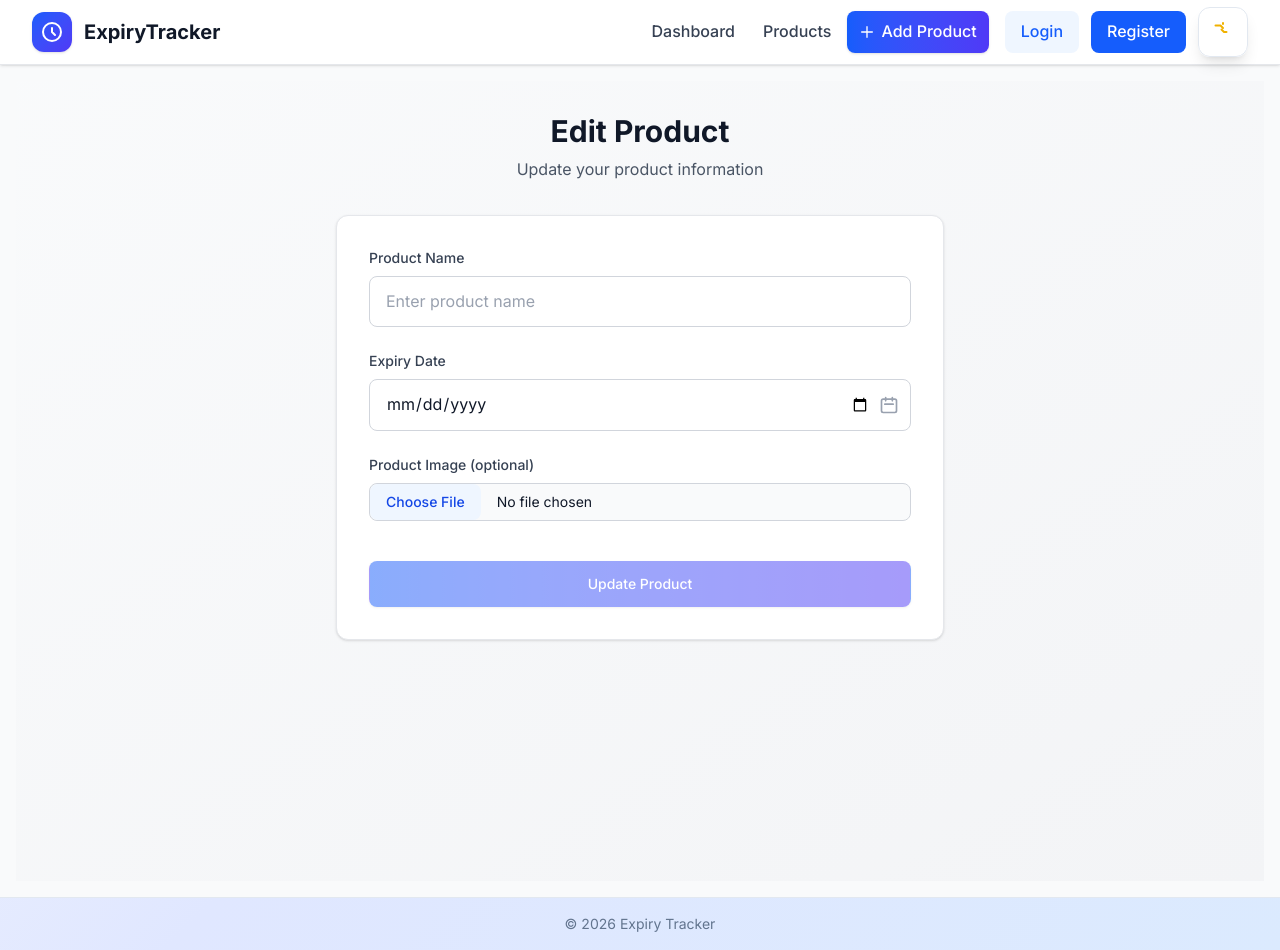
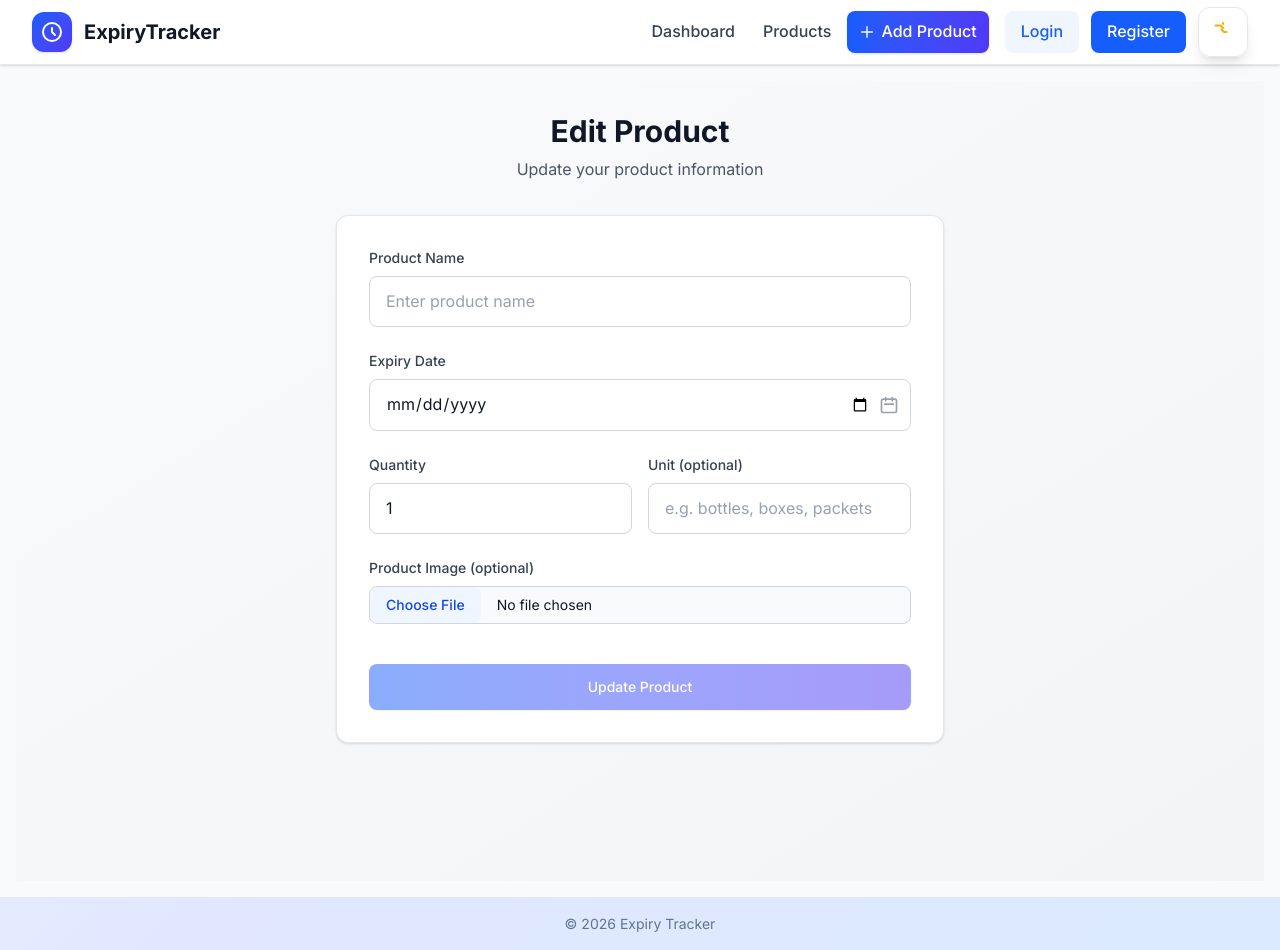
Before and after one commit to matrix29v-eventt/Expiry-Tracker, a Next.js app in the folder frontend/: page /edit-product/1 in a window 1280 px wide. Built offline with nearby package versions, Linux system fonts and the light colour scheme; no server answers.

Commit message:
feat(frontend): add quantity and unit inputs with product card badge

```diff
--- a/frontend/app/add-product/page.tsx
+++ b/frontend/app/add-product/page.tsx
@@ -22,6 +22,8 @@ export default function AddProductPage() {
   const [name, setName] = useState("");
   const [expiryDate, setExpiryDate] = useState("");
   const [category, setCategory] = useState("");
+  const [quantity, setQuantity] = useState("1");
+  const [unit, setUnit] = useState("");
   const [loading, setLoading] = useState(false);
   const [imageFile, setImageFile] = useState<File | null>(null);
   const [imagePreview, setImagePreview] = useState<string | null>(null);
@@ -92,6 +94,8 @@ const handleExpiryDetected = (detectedDate: string, confidence?: number, method?
             name,
             expiryDate,
             category,
+            quantity: parseInt(quantity, 10) || 1,
+            unit,
             ...(imageUrl ? { imageUrl } : {}),
           }),
         }
@@ -156,6 +160,36 @@ const handleExpiryDetected = (detectedDate: string, confidence?: number, method?
                   <option key={cat} value={cat}>{cat}</option>
                 ))}
               </select>
+            </div>
+
+            {/* Quantity & Unit */}
+            <div className="mb-6 grid grid-cols-1 sm:grid-cols-2 gap-4">
+              <div>
+                <label htmlFor="quantity" className="block text-sm font-semibold text-slate-700 dark:text-slate-300 mb-2">
+                  Quantity
+                </label>
+                <input
+                  id="quantity"
+                  type="number"
+                  min="1"
+                  className="block w-full px-4 py-3 border border-slate-300 dark:border-slate-600 rounded-lg focus:ring-2 focus:ring-blue-500 focus:border-blue-500 transition-colors text-slate-900 dark:text-white bg-white dark:bg-slate-700"
+                  value={quantity}
+                  onChange={(e) => setQuantity(e.target.value)}
+                />
+              </div>
+              <div>
+                <label htmlFor="unit" className="block text-sm font-semibold text-slate-700 dark:text-slate-300 mb-2">
+                  Unit (optional)
+                </label>
+                <input
+                  id="unit"
+                  type="text"
+                  className="block w-full px-4 py-3 border border-slate-300 dark:border-slate-600 rounded-lg focus:ring-2 focus:ring-blue-500 focus:border-blue-500 transition-colors text-slate-900 dark:text-white placeholder-slate-400 dark:placeholder-slate-500 bg-white dark:bg-slate-700"
+                  placeholder="e.g. bottles, boxes, packets"
+                  value={unit}
+                  onChange={(e) => setUnit(e.target.value)}
+                />
+              </div>
             </div>
 
             {/* Expiry Date Detection Section */}
--- a/frontend/app/dashboard/DashboardClient.tsx
+++ b/frontend/app/dashboard/DashboardClient.tsx
@@ -12,6 +12,9 @@ interface Product {
   name: string;
   expiryDate: string;
   category?: string;
+  imageUrl?: string;
+  quantity?: number;
+  unit?: string;
   createdAt?: string;
 }
 
--- a/frontend/app/edit-product/[id]/page.tsx
+++ b/frontend/app/edit-product/[id]/page.tsx
@@ -11,6 +11,8 @@ export default function EditProductPage() {
 
   const [name, setName] = useState("");
   const [expiryDate, setExpiryDate] = useState("");
+  const [quantity, setQuantity] = useState("1");
+  const [unit, setUnit] = useState("");
   const [imageUrl, setImageUrl] = useState<string | null>(null);
   const [imageFile, setImageFile] = useState<File | null>(null);
   const [imagePreview, setImagePreview] = useState<string | null>(null);
@@ -27,6 +29,8 @@ export default function EditProductPage() {
         if (product) {
           setName(product.name);
           setExpiryDate(product.expiryDate.split("T")[0]);
+          setQuantity(String(product.quantity || 1));
+          setUnit(product.unit || "");
           setImageUrl(product.imageUrl || null);
           setImagePreview(product.imageUrl || null);
         }
@@ -72,6 +76,8 @@ const updateProduct = async () => {
         body: JSON.stringify({
           name,
           expiryDate,
+          quantity: parseInt(quantity, 10) || 1,
+          unit,
           imageUrl: newImageUrl,
         }),
       });
@@ -140,6 +146,36 @@ const updateProduct = async () => {
               </div>
             </div>
 
+            {/* Quantity & Unit */}
+            <div className="mb-6 grid grid-cols-1 sm:grid-cols-2 gap-4">
+              <div>
+                <label htmlFor="edit-quantity" className="block text-sm font-medium text-gray-700 dark:text-gray-300 mb-2">
+                  Quantity
+                </label>
+                <input
+                  id="edit-quantity"
+                  type="number"
+                  min="1"
+                  className="block w-full px-4 py-3 border border-gray-300 dark:border-gray-600 rounded-lg focus:ring-2 focus:ring-blue-500 focus:border-blue-500 transition-colors text-gray-900 dark:text-gray-100 bg-white dark:bg-gray-700"
+                  value={quantity}
+                  onChange={(e) => setQuantity(e.target.value)}
+                />
+              </div>
+              <div>
+                <label htmlFor="edit-unit" className="block text-sm font-medium text-gray-700 dark:text-gray-300 mb-2">
+                  Unit (optional)
+                </label>
+                <input
+                  id="edit-unit"
+                  type="text"
+                  className="block w-full px-4 py-3 border border-gray-300 dark:border-gray-600 rounded-lg focus:ring-2 focus:ring-blue-500 focus:border-blue-500 transition-colors text-gray-900 dark:text-gray-100 placeholder-gray-400 dark:placeholder-gray-500 bg-white dark:bg-gray-700"
+                  placeholder="e.g. bottles, boxes, packets"
+                  value={unit}
+                  onChange={(e) => setUnit(e.target.value)}
+                />
+              </div>
+            </div>
+
             {/* Product Image Upload */}
             <div className="mb-6">
               <label className="block text-sm font-medium text-gray-700 dark:text-gray-300 mb-2">
--- a/frontend/app/products/page.tsx
+++ b/frontend/app/products/page.tsx
@@ -10,6 +10,8 @@ interface Product {
   expiryDate: string;
   category?: string;
   imageUrl?: string;
+  quantity?: number;
+  unit?: string;
   createdAt?: string;
 }
 
--- a/frontend/app/types/product.ts
+++ b/frontend/app/types/product.ts
@@ -4,5 +4,7 @@ export interface Product {
   expiryDate: string;
   category?: string;
   imageUrl?: string;
+  quantity?: number;
+  unit?: string;
   createdAt?: string;
 }
--- a/frontend/components/ProductCard.tsx
+++ b/frontend/components/ProductCard.tsx
@@ -14,6 +14,8 @@ export interface Product {
   expiryConfidence?: number; // OCR confidence score
   expiryMethod?: string; // Method used to detect date
   autoDetected?: boolean; // Whether date was auto-set
+  quantity?: number;
+  unit?: string;
 }
 
 // Simple category to emoji/icon mapping
@@ -194,6 +196,12 @@ export default function ProductCard({
             <h3 className="font-semibold text-slate-900 dark:text-white group-hover:text-blue-600 dark:group-hover:text-blue-400 transition-colors duration-300">
               {product.name}
             </h3>
+            {((product.quantity || 1) > 1 || product.unit) && (
+              <span className="px-2 py-1 rounded-full text-xs font-semibold bg-slate-100 dark:bg-slate-700 text-slate-600 dark:text-slate-300 whitespace-nowrap">
+                {product.quantity || 1}
+                {product.unit ? ` ${product.unit}` : ""}
+              </span>
+            )}
           </div>
           {expiryStatus.showConfidence && (
             <div className="flex items-center gap-1 px-2 py-1 bg-blue-100 dark:bg-blue-900/30 rounded-full border border-blue-200 dark:border-blue-800/50 group-hover:scale-110 transition-transform duration-300">
```
